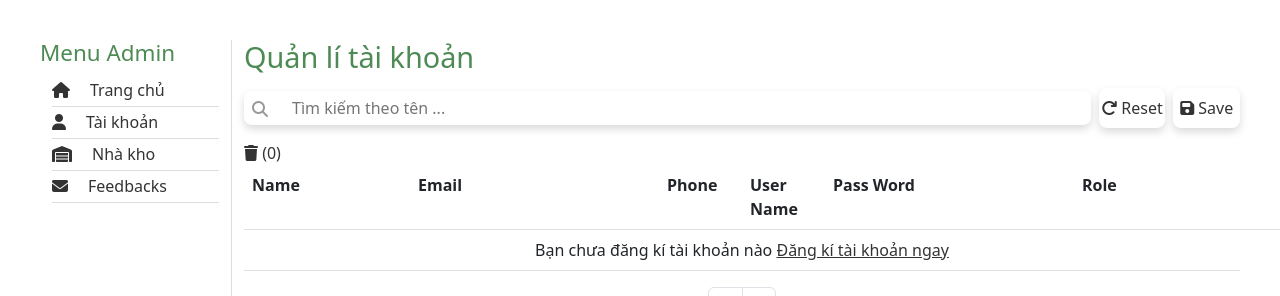
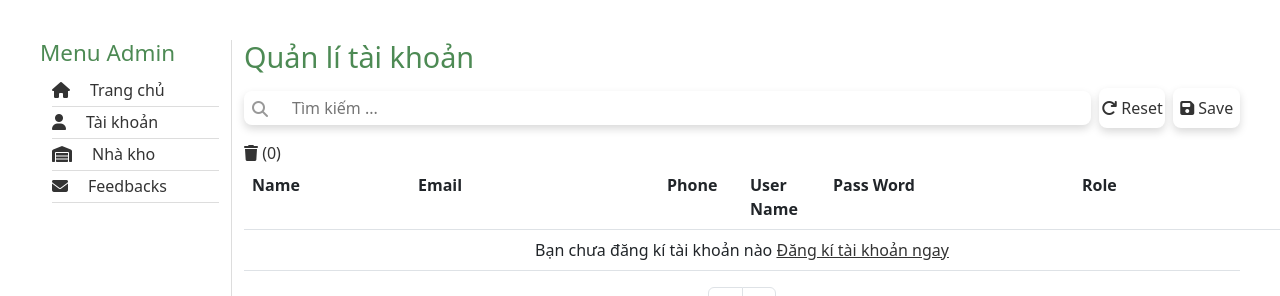
Before and after one commit to baolinh-dev/tea-house-full, a Node server app: page /admin/account/search in a window 1280 px wide; the page is wider, and only the part inside the window is pictured. Shown: the top 296 px of that part. Run offline with Node 20, Linux system fonts and the light colour scheme; some libraries are stand-ins or nearby versions.

Commit message:
fix placeholder search

```diff
--- a/src/resources/views/admin/account.hbs
+++ b/src/resources/views/admin/account.hbs
@@ -79,7 +79,7 @@
                 <div class="admin-table__options">
                     <div class="admin-table__options-search-wrap mt-3 mb-3">
                         <i class="fa-solid fa-magnifying-glass admin-table__options-search-icon"> </i>
-                        <input type="text" name="search" class="admin-table__options-search" placeholder="Tìm kiếm theo tên ...">
+                        <input type="text" name="search" class="admin-table__options-search" placeholder="Tìm kiếm ...">
                     </div>
                     <a class="btn-table" href="/admin/account">
                         <i class="fa-solid fa-arrow-rotate-right"></i>
--- a/src/resources/views/admin/feedback.hbs
+++ b/src/resources/views/admin/feedback.hbs
@@ -79,7 +79,7 @@
                 <div class="admin-table__options">
                     <div class="admin-table__options-search-wrap mt-3 mb-3">
                         <i class="fa-solid fa-magnifying-glass admin-table__options-search-icon"> </i>
-                        <input placeholder="Tìm kiếm theo tên ..." name="search" type="text" class="admin-table__options-search">
+                        <input placeholder="Tìm kiếm ..." name="search" type="text" class="admin-table__options-search">
                     </div>
                     <a class="btn-table" href="/admin/feedback">
                         <i class="fa-solid fa-arrow-rotate-right"></i>
--- a/src/resources/views/admin/trashAccount.hbs
+++ b/src/resources/views/admin/trashAccount.hbs
@@ -80,7 +80,7 @@
                 <div class="admin-table__options">
                     <div class="admin-table__options-search-wrap mt-3 mb-3">
                         <i class="fa-solid fa-magnifying-glass admin-table__options-search-icon"> </i>
-                        <input type="text" name="search" class="admin-table__options-search" placeholder="Tìm kiếm theo tên ...">
+                        <input type="text" name="search" class="admin-table__options-search" placeholder="Tìm kiếm ...">
                     </div>
 
                     <a class="btn-table" href="/admin/account/trash">
--- a/src/resources/views/admin/trashFeedback.hbs
+++ b/src/resources/views/admin/trashFeedback.hbs
@@ -80,7 +80,7 @@
                 <div class="admin-table__options">
                     <div class="admin-table__options-search-wrap mt-3 mb-3">
                         <i class="fa-solid fa-magnifying-glass admin-table__options-search-icon"> </i>
-                        <input placeholder="Tìm kiếm theo tên ..." name="search" type="text" class="admin-table__options-search">
+                        <input placeholder="Tìm kiếm ..." name="search" type="text" class="admin-table__options-search">
                     </div>
                     <a class="btn-table" href="/admin/feedback/search">
                         <i class="fa-solid fa-arrow-rotate-right"></i>
--- a/src/resources/views/admin/trashWarehouse.hbs
+++ b/src/resources/views/admin/trashWarehouse.hbs
@@ -81,7 +81,7 @@
                     <div class="admin-table__options-search-wrap mt-3 mb-3">
                         <i class="fa-solid fa-magnifying-glass admin-table__options-search-icon"> </i>
                         <input name="search" type="text" class="admin-table__options-search"
-                            placeholder="Tìm kiếm theo tên sản phẩm ... ">
+                            placeholder="Tìm kiếm ... ">
                     </div>
                     <a class="btn-table" href="/admin/warehouse/trash">
                         <i class="fa-solid fa-arrow-rotate-right"></i>
--- a/src/resources/views/admin/warehouse.hbs
+++ b/src/resources/views/admin/warehouse.hbs
@@ -79,7 +79,7 @@
                 <div class="admin-table__options">
                     <div class="admin-table__options-search-wrap mt-3 mb-3">
                         <i class="fa-solid fa-magnifying-glass admin-table__options-search-icon"> </i>
-                        <input name="search" type="text" class="admin-table__options-search" placeholder="Tìm kiếm theo tên sản phẩm ... ">
+                        <input name="search" type="text" class="admin-table__options-search" placeholder="Tìm kiếm ... ">
                     </div>
                     <a class="btn-table" href="/admin/warehouse">
                         <i class="fa-solid fa-arrow-rotate-right"></i>
```
